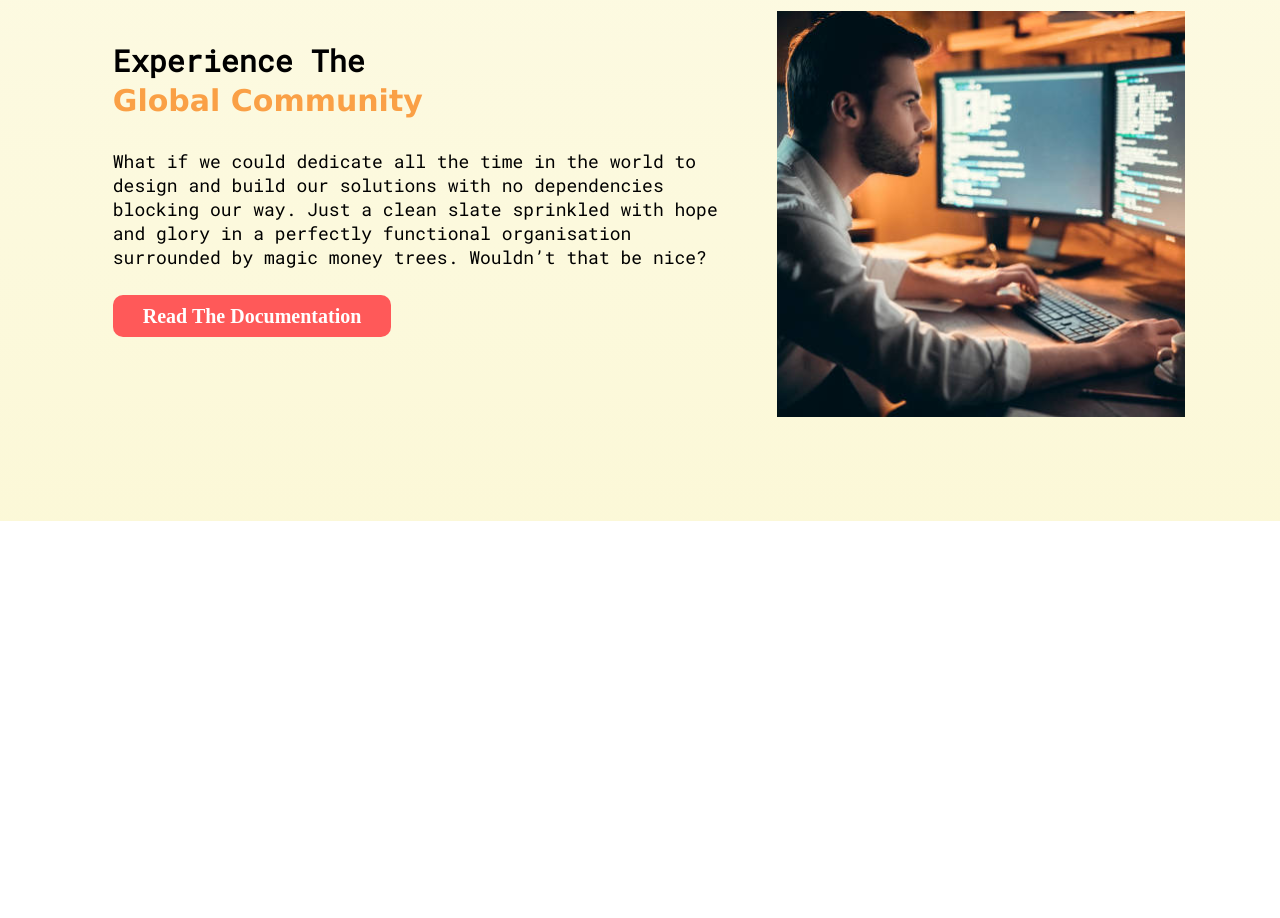
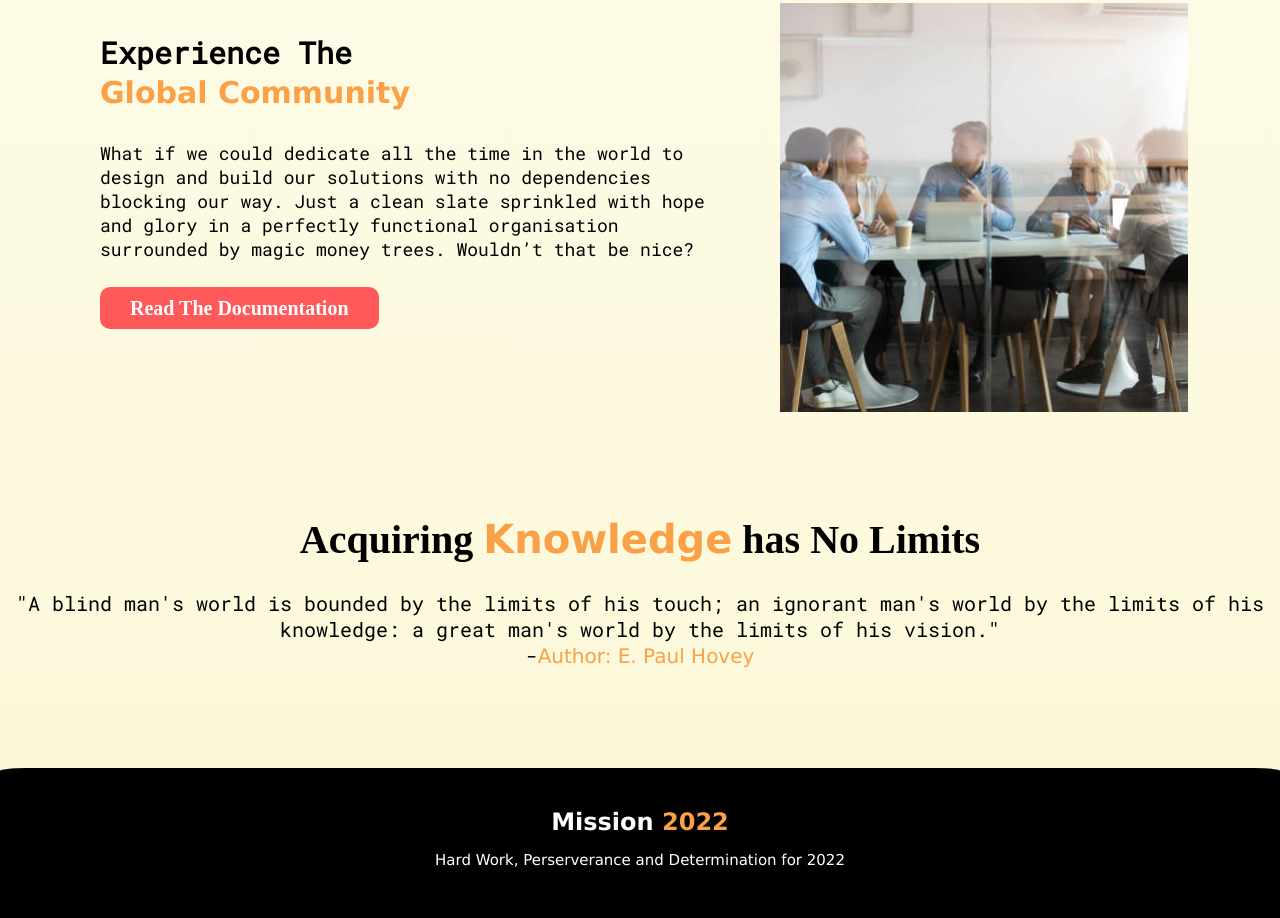
Before and after one commit to Jahid188/My-Personal-Portfolio, a plain HTML site: page index.html in a window 1280 px wide. Shown: the part 1723-2641 px from the top of the page. Before the commit the page ends 2244 px from the top, so only its background shows below. Drawn offline with Linux system fonts and the light colour scheme.

Commit message:
footer added

```diff
--- a/index.html
+++ b/index.html
@@ -95,9 +95,28 @@
                 Documentation</a>
         </div>
         <div class="GC-width-two">
-            <img src="images/pictures/develop.png" alt="">
+            <img src="images/pictures/team.png" alt="">
         </div>
     </section>
+
+
+    <div class="last-section">
+        <h1>Acquiring <span
+                style="font-family: 'Lucida Sans', 'Lucida Sans Regular', 'Lucida Grande', 'Lucida Sans Unicode', Geneva, Verdana, sans-serif; color: rgb(250, 160, 70);">Knowledge</span>
+            has No Limits</h1>
+        <p class="paragraph">"A blind man's world is bounded by the limits of his touch; an ignorant man's world by the
+            limits of his knowledge: a
+            great man's world by the limits of his vision." <br>-<span style=" font-family: 'Lucida Sans'
+                , 'Lucida Sans Regular' , 'Lucida Grande' , 'Lucida Sans Unicode' , Geneva, Verdana, sans-serif; color:
+                rgb(250, 160, 70);">Author: E. Paul Hovey</span></p>
+    </div>
+
+    <footer class="Footer">
+        <h2>Mission <span style="color: rgb(250, 160, 70);">2022</span>
+            <br>
+            <p style="font-size: 15px; font-weight: 100;">Hard Work, Perserverance and Determination for 2022</p>
+        </h2>
+    </footer>
 </body>
 
 </html>
--- a/style.css
+++ b/style.css
@@ -1,5 +1,5 @@
 body{
-    margin: 1%;
+    margin: 0;
     background-image: linear-gradient(white, rgba(250, 245, 198, 0.692));
 }
 h1{
@@ -66,10 +66,9 @@ h3{
 .middle-flex-width{
     width: 25%;
     padding-left: 3%;
-    padding-top: 3%;
+    padding-top: 2%;
     padding-bottom: 10px;
     padding-right: 2%;
-    text-align: justify;
     font-size: 20px;
 }
 .middle-flex-width img{
@@ -120,3 +119,24 @@ h3{
     width: 40%;
     padding-right: 80px;
 }
+
+
+
+.last-section{
+    margin-bottom: 100px;
+    text-align: center;
+}
+
+
+.Footer{
+    height: 150px;
+    background-color: black;
+    border-top-left-radius: 2%;
+    border-top-right-radius: 2%;
+}
+h2{
+    font-family: 'Lucida Sans' , 'Lucida Sans Regular' , 'Lucida Grande' , 'Lucida Sans Unicode' , Geneva, Verdana, sans-serif;;
+    padding-top: 40px;
+    text-align: center;
+    color: white;
+}
```
